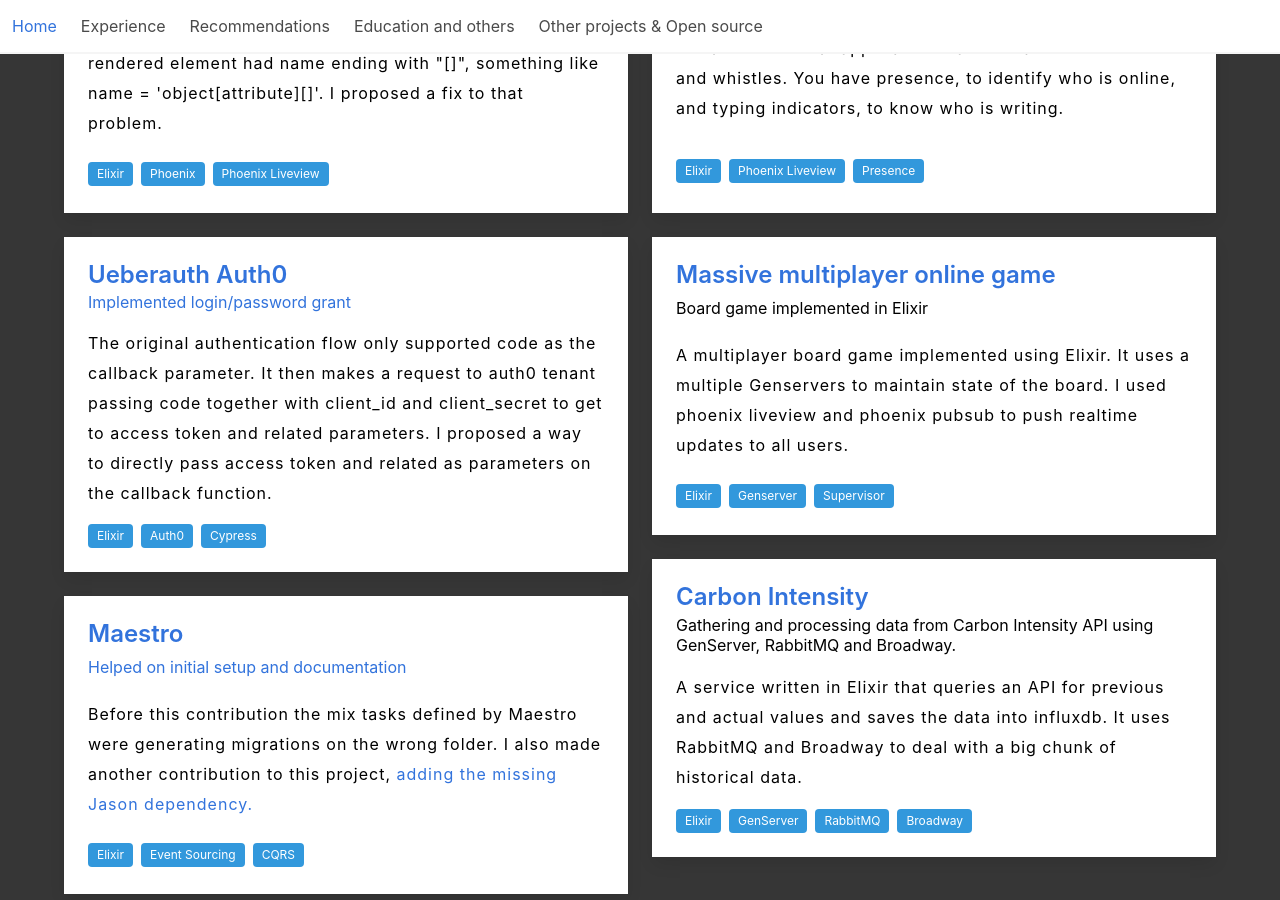
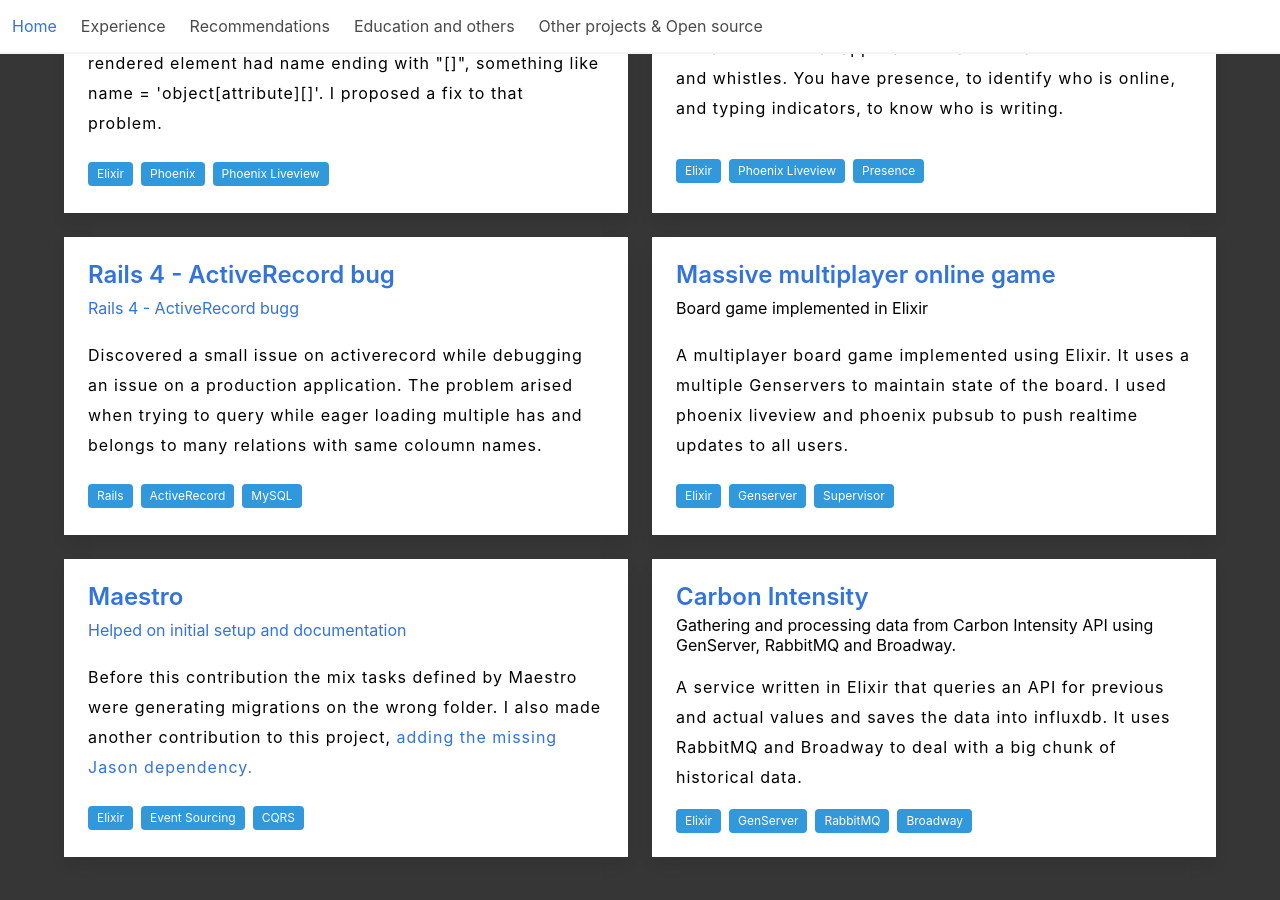
Before and after one commit to joaobalsini/joaobalsini.github.io, a Jekyll site: the page built from index.html, in a window 1280 px wide and 900 px high, scrolled down 7108 px. Built offline with Jekyll 4.4.1, drawn with Linux system fonts in a browser that asks for light colours; nearby versions of some CDN libraries.

Commit message:
Upload open source contribution

```diff
--- a/_includes/cv_open_source.html
+++ b/_includes/cv_open_source.html
@@ -57,22 +57,21 @@
           <div class="card-content">
             <div class="content">
               <p class="title is-4">
-                <a target="_blank" href="https://github.com/sntran/ueberauth_auth0">Ueberauth Auth0</a>
+                <a target="_blank" href="https://github.com/joaobalsini/active_record_4_issue">Rails 4 - ActiveRecord
+                  bug</a>
               </p>
               <p class="subtitle is-6">
-                <a target="_blank" href="https://github.com/sntran/ueberauth_auth0/pull/85">Implemented login/password
-                  grant</a>
+                <a target="_blank" href="https://github.com/joaobalsini/active_record_4_issue">Rails 4 - ActiveRecord
+                  bugg</a>
               </p>
-              <p class="description">The original authentication flow only supported code as the callback parameter. It
-                then makes a request
-                to auth0 tenant passing code together with client_id and client_secret to get to access token and
-                related parameters. I proposed a way to directly pass access token and related as parameters on the
-                callback function.
+              <p class="description">Discovered a small issue on activerecord while debugging an issue on a production
+                application. The problem arised when trying to query while eager loading multiple has and belongs to
+                many relations with same coloumn names.
               </p>
               <div class="tags">
-                <span class="tag is-info">Elixir</span>
-                <span class="tag is-info">Auth0</span>
-                <span class="tag is-info">Cypress</span>
+                <span class="tag is-info">Rails</span>
+                <span class="tag is-info">ActiveRecord</span>
+                <span class="tag is-info">MySQL</span>
               </div>
             </div><!-- content -->
           </div><!-- card-content -->
@@ -110,12 +109,16 @@
         <div class="card card-250">
           <div class="card-content">
             <div class="content">
-              <p class="title is-4"><a target="_blank" href="https://github.com/joaobalsini/liveview-authorisation">Project for Liveview article</a></p>
+              <p class="title is-4"><a target="_blank"
+                  href="https://github.com/joaobalsini/liveview-authorisation">Project for Liveview article</a></p>
               <p class="subtitle is-6">Authentication and Authorisation in Phoenix Liveview</p>
 
-              <p class="description">A big article on how to securely implement authentication and Authorisation in Phoenix Liveview.
+              <p class="description">A big article on how to securely implement authentication and Authorisation in
+                Phoenix Liveview.
               </p>
-              <p class="description">Link to article: <a target="_blank" href="https://www.leanpanda.com/blog/authentication-and-authorisation-in-phoenix-liveview/">Link</a></p>
+              <p class="description">Link to article: <a target="_blank"
+                  href="https://www.leanpanda.com/blog/authentication-and-authorisation-in-phoenix-liveview/">Link</a>
+              </p>
               <div class="tags">
                 <span class="tag is-info">Elixir</span>
                 <span class="tag is-info">Phoenix Liveview</span>
@@ -129,10 +132,12 @@
         <div class="card card-250">
           <div class="card-content">
             <div class="content">
-              <p class="title is-4"><a target="_blank" href="https://github.com/joaobalsini/cantiere-chat">Chat application in Liveview</a></p>
+              <p class="title is-4"><a target="_blank" href="https://github.com/joaobalsini/cantiere-chat">Chat
+                  application in Liveview</a></p>
               <p class="subtitle is-6">A very simple but feature rich chat application</p>
 
-              <p class="description">A feature rich chat application that uses all Liveview bells and whistles. You have presence, to identify who is online, and typing indicators, to know who is writing.
+              <p class="description">A feature rich chat application that uses all Liveview bells and whistles. You have
+                presence, to identify who is online, and typing indicators, to know who is writing.
               </p>
               <div class="tags">
                 <span class="tag is-info">Elixir</span>
```
